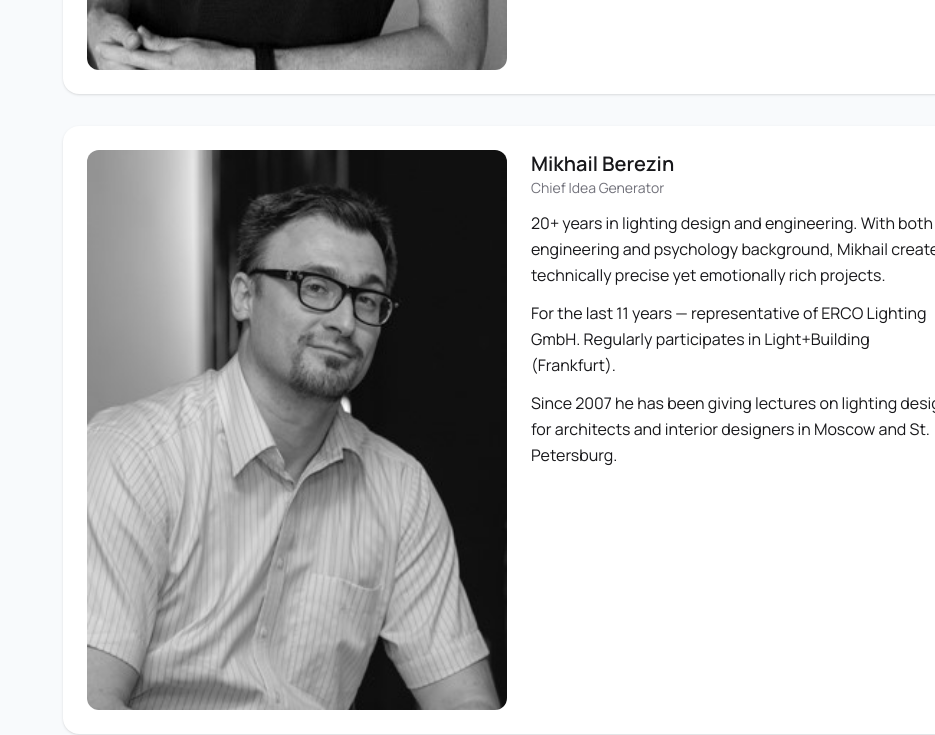
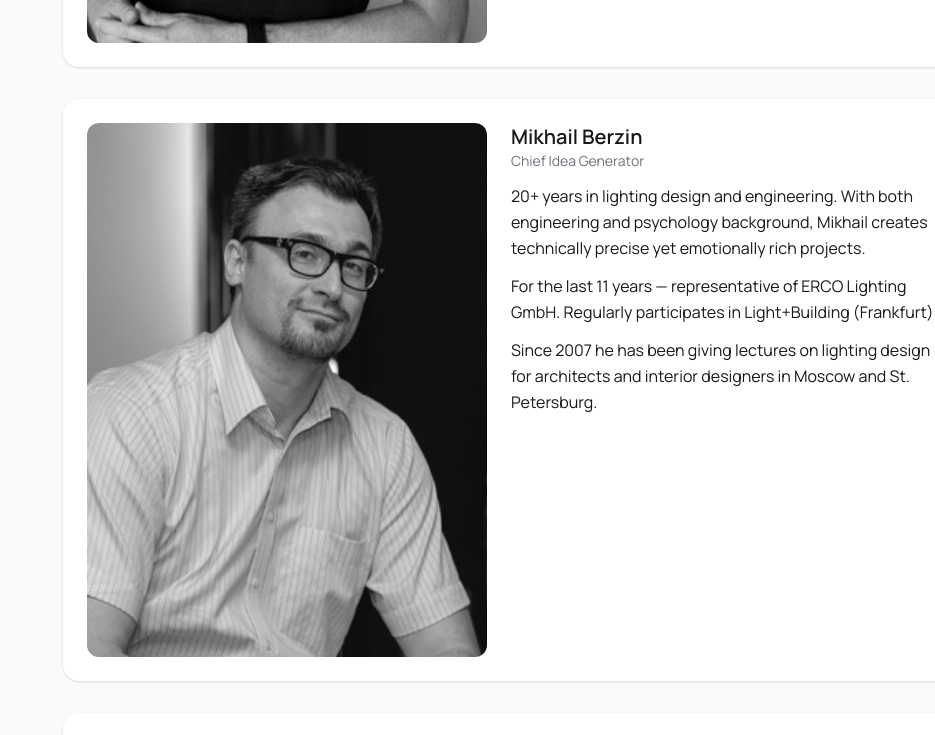
Before and after one commit to ilyaivanov239-rgb/GFLight, a Next.js app: page /en in a window 1280 px wide. Shown: the part 3940-4675 px from the top of the page, without its empty margins (345-1280 px from the left). Built offline with nearby package versions, Linux system fonts and the light colour scheme.

Commit message:
Update page.tsx

```diff
--- a/app/[lang]/page.tsx
+++ b/app/[lang]/page.tsx
@@ -160,9 +160,9 @@ const PEOPLE: Person[] = [
     id: 'berezin',
     photo: '/images/team/Mikhail.jpg',        // << замени на свои пути (временно можно на любой существующий файл)
     name: {
-      ru: 'Михаил Березин',
-      en: 'Mikhail Berezin',
-      pt: 'Mikhail Berezin',
+      ru: 'Михаил Берзин',
+      en: 'Mikhail Berzin',
+      pt: 'Mikhail Berzin',
     },
     role: {
       ru: 'Основной генератор идей',
@@ -192,9 +192,9 @@ const PEOPLE: Person[] = [
     id: 'chochobekov',
     photo: '/images/team/Ilyas.jpg',
     name: {
-      ru: 'Ильяс Чочобеков',
-      en: 'Ilyas Chochobekov',
-      pt: 'Ilyas Chochobekov',
+      ru: 'Ильяс Чожобеков',
+      en: 'Ilyas Chozhobekov',
+      pt: 'Ilyas Chozhobekov',
     },
     role: {
       ru: 'Визуализатор-виртуоз',
@@ -476,7 +476,7 @@ const getBio  = (p: Person, lang: Lang) => p.bio[lang]  || p.bio.en;
         <div
           key={p.id}
           /* карточка шире; фото и текст одинаковой ширины */
-          className="grid grid-cols-1 md:grid-cols-[420px_420px] gap-6 bg-white text-zinc-900 rounded-2xl p-5 md:p-6 shadow overflow-hidden"
+          className="grid grid-cols-1 md:grid-cols-[400px_440px] gap-6 bg-white text-zinc-900 rounded-2xl p-5 md:p-6 shadow overflow-hidden"
         >
           {/* Фото: чётко подрезается скруглением, без «срезанной головы» */}
           <div className="w-full aspect-[3/4] rounded-xl overflow-hidden">
```
